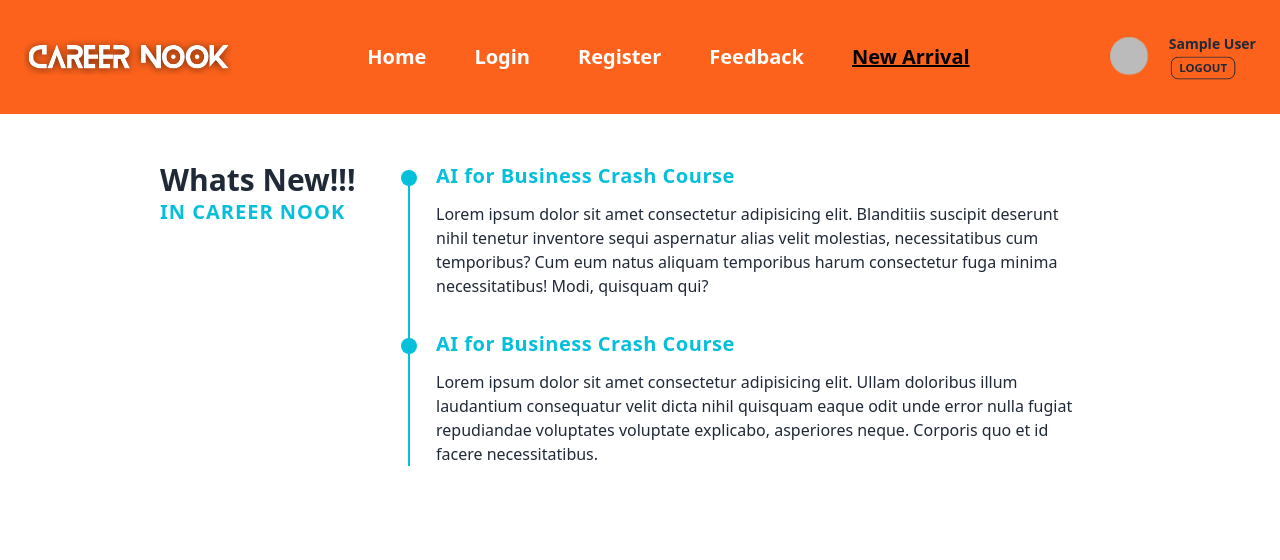
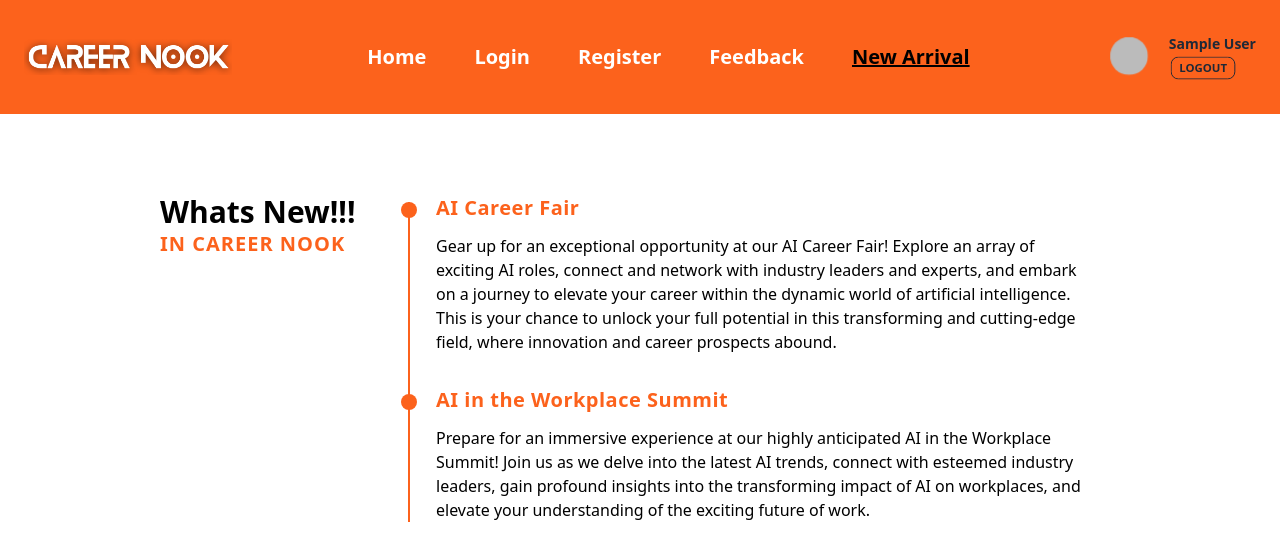
Before and after one commit to mdnoble1/career-nook, a React (Vite) app: page /newArrival in a window 1280 px wide. Shown: the top 560 px of the page. Built offline with nearby package versions, Linux system fonts and the light colour scheme; no server answers; sample sign-in values are in the browser's storage.

Commit message:
updated newArrival private route

```diff
--- a/src/pages/NewArrival.jsx
+++ b/src/pages/NewArrival.jsx
@@ -1,30 +1,30 @@
 const NewArrival = () => {
     return (
-        <section className="text-gray-800">
-            <div className="container max-w-5xl px-4 py-12 mx-auto">
+        <section className="text-black">
+            <div className="container max-w-5xl px-4 py-8 lg:py-20 mx-auto">
                 <div className="grid gap-4 mx-4 sm:grid-cols-12">
-                    <div className="col-span-12 sm:col-span-3">
+                    <div className="col-span-12 sm:col-span-3 mx-auto lg:mx-0">
                         <h3 className="text-3xl font-semibold">Whats New!!!</h3>
-                            <span className="text-xl text-[#05BFDB] font-bold tracking-wider uppercase">
+                            <span className="text-xl text-[#fc621c] font-bold tracking-wider uppercase">
                                 in Career Nook
                             </span>
                     </div>
                     <div className="relative col-span-12 px-4 space-y-6 sm:col-span-9">
-                        <div className="text-start col-span-12 space-y-12 relative px-4 sm:col-span-8 sm:space-y-8 sm:before:absolute sm:before:top-2 sm:before:bottom-0 sm:before:w-0.5 sm:before:-left-3 before:bg-[#05BFDB]">
-                            <div className="flex flex-col sm:relative sm:before:absolute sm:before:top-2 sm:before:w-4 sm:before:h-4 sm:before:rounded-full sm:before:left-[-35px] sm:before:z-[1] before:bg-[#05BFDB]">
-                                <h3 className="text-xl text-[#05BFDB] font-bold tracking-wide">
-                                AI for Business Crash Course
+                        <div className="text-start col-span-12 space-y-12 relative px-4 sm:col-span-8 sm:space-y-8 sm:before:absolute sm:before:top-2 sm:before:bottom-0 sm:before:w-0.5 sm:before:-left-3 before:bg-[#fc621c]">
+                            <div className="flex flex-col sm:relative sm:before:absolute sm:before:top-2 sm:before:w-4 sm:before:h-4 sm:before:rounded-full sm:before:left-[-35px] sm:before:z-[1] before:bg-[#fc621c]">
+                                <h3 className="text-xl text-[#fc621c] font-bold tracking-wide text-center md:text-left lg:text-left">
+                                AI Career Fair
                                 </h3>
-                                <p className="mt-3">
-                                    Lorem ipsum dolor sit amet consectetur adipisicing elit. Blanditiis suscipit deserunt nihil tenetur inventore sequi aspernatur alias velit molestias, necessitatibus cum temporibus? Cum eum natus aliquam temporibus harum consectetur fuga minima necessitatibus! Modi, quisquam qui?
+                                <p className="mt-3 text-center md:text-left lg:text-left">
+                                Gear up for an exceptional opportunity at our AI Career Fair! Explore an array of exciting AI roles, connect and network with industry leaders and experts, and embark on a journey to elevate your career within the dynamic world of artificial intelligence. This is your chance to unlock your full potential in this transforming and cutting-edge field, where innovation and career prospects abound.
                                 </p>
                             </div>
-                            <div className="flex flex-col sm:relative sm:before:absolute sm:before:top-2 sm:before:w-4 sm:before:h-4 sm:before:rounded-full sm:before:left-[-35px] sm:before:z-[1] before:bg-[#05BFDB]">
-                                <h3 className="text-xl font-bold text-[#05BFDB] tracking-wide">
-                                AI for Business Crash Course
+                            <div className="flex flex-col sm:relative sm:before:absolute sm:before:top-2 sm:before:w-4 sm:before:h-4 sm:before:rounded-full sm:before:left-[-35px] sm:before:z-[1] before:bg-[#fc621c]">
+                                <h3 className="text-xl font-bold text-[#fc621c] tracking-wide text-center md:text-left lg:text-left">
+                                AI in the Workplace Summit
                                 </h3>
-                                <p className="mt-3">
-                                   Lorem ipsum dolor sit amet consectetur adipisicing elit. Ullam doloribus illum laudantium consequatur velit dicta nihil quisquam eaque odit unde error nulla fugiat repudiandae voluptates voluptate explicabo, asperiores neque. Corporis quo et id facere necessitatibus.
+                                <p className="mt-3 text-center md:text-left lg:text-left">
+                                Prepare for an immersive experience at our highly anticipated AI in the Workplace Summit! Join us as we delve into the latest AI trends, connect with esteemed industry leaders, gain profound insights into the transforming impact of AI on workplaces, and elevate your understanding of the exciting future of work.
                                 </p>
                             </div>
 
```
